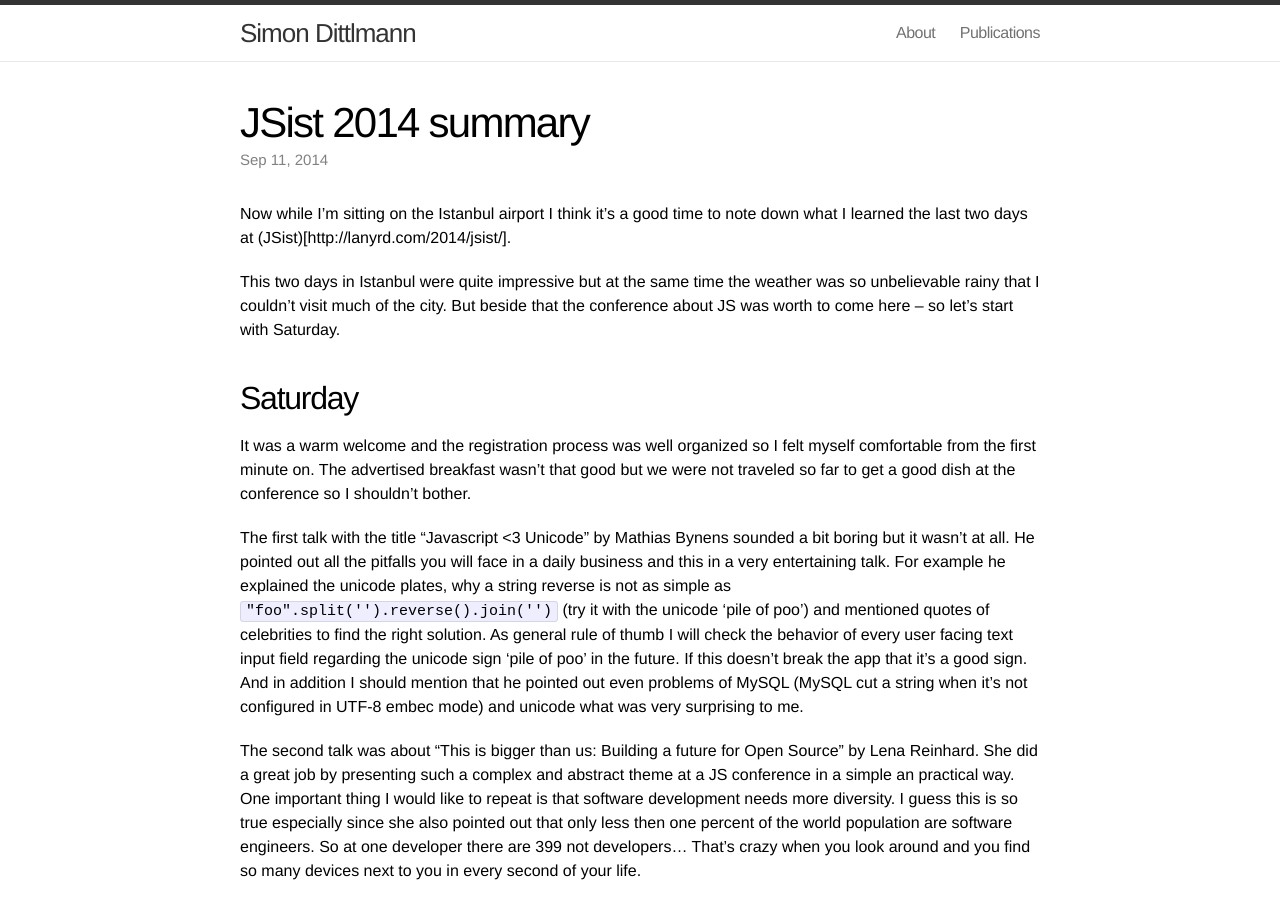
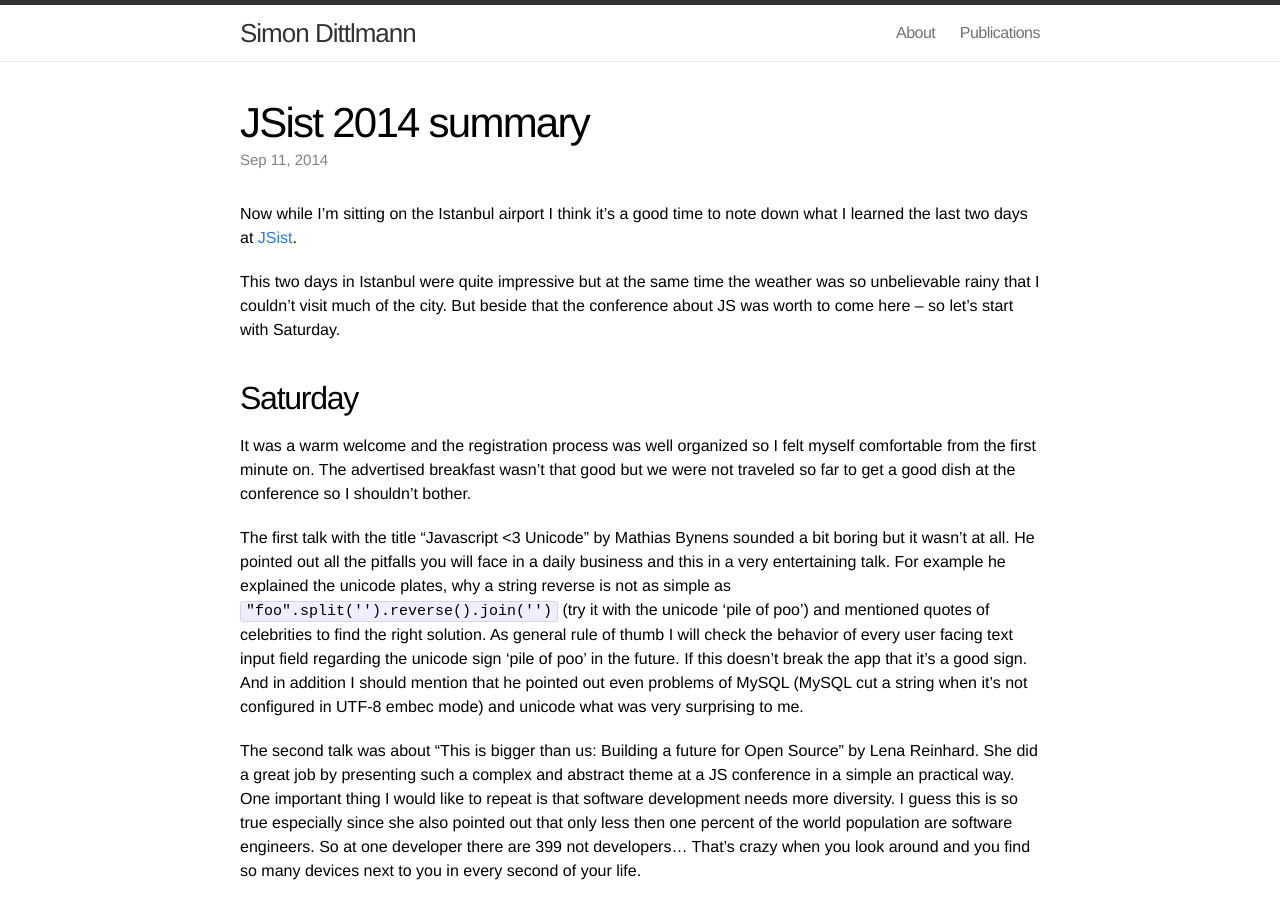
Before and after one commit to Pindar/pindar.github.io, a Jekyll site: the page built from _posts/2014-09-28-jsist-conference-summary.markdown, in a window 1280 px wide and 900 px high. Built offline with Jekyll 4.4.1, drawn with Linux system fonts in a browser that asks for light colours; comment, search, counter and statistics services are not loaded.

Commit message:
fix link to jsist

```diff
--- a/_posts/2014-09-28-jsist-conference-summary.markdown
+++ b/_posts/2014-09-28-jsist-conference-summary.markdown
@@ -6,7 +6,7 @@ categories: conference js frontend development
 comments: true
 ---
 
-Now while I'm sitting on the Istanbul airport I think it's a good time to note down what I learned the last two days at (JSist)[http://lanyrd.com/2014/jsist/].
+Now while I'm sitting on the Istanbul airport I think it's a good time to note down what I learned the last two days at [JSist](http://lanyrd.com/2014/jsist/).
 
 This two days in Istanbul were quite impressive but at the same time the weather was so unbelievable rainy that I couldn't visit much of the city. But beside that the conference about JS was worth to come here -- so let's start with Saturday.
 
```
